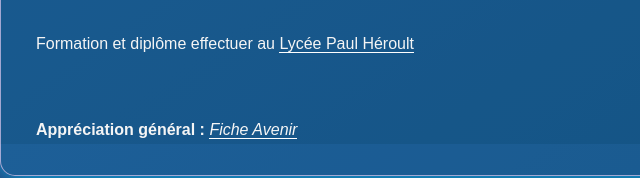
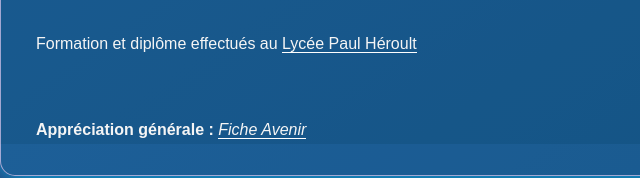
Before and after one commit to Namakyy/Namakyy.github.io, a plain HTML site: page diplome.html in a window 1280 px wide. Shown: the part 656-834 px from the top of the page, 0-640 px from the left. Drawn offline with Linux system fonts and the light colour scheme; a web font is replaced by a local one.

Commit message:
Correct grammatical errors in diplome.html

```diff
--- a/diplome.html
+++ b/diplome.html
@@ -29,10 +29,10 @@
 			<img src="img\caprelevernotebac.png" alt="Relevé de notes Bac">
 			<br />
 			<br />
-			<p>Formation et diplôme effectuer au <a class="lien_LYC_site" href="https://lycee-paul-heroult.fr" target="_blank" rel="noopener noreferrer">Lycée Paul Héroult</a></p>
+			<p>Formation et diplôme effectués au <a class="lien_LYC_site" href="https://lycee-paul-heroult.fr" target="_blank" rel="noopener noreferrer">Lycée Paul Héroult</a></p>
 			<br>
 			<br>
-			<p><strong>Appréciation général : </strong><a href="img/fiche_avenir.pdf" target="_blank" rel="noopener noreferrer"><i>Fiche Avenir</i></a></p>
+			<p><strong>Appréciation générale : </strong><a href="img/fiche_avenir.pdf" target="_blank" rel="noopener noreferrer"><i>Fiche Avenir</i></a></p>
 		</section>
 	</main>
 	<footer id="footer">
```
